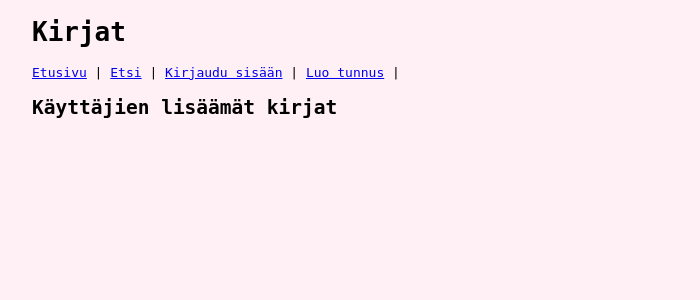
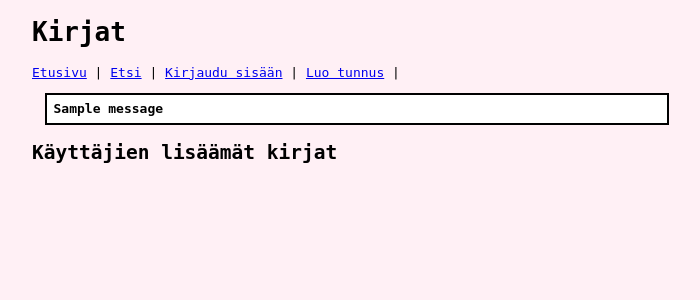
Before and after one commit to rantanenmartta/books, a Flask app: page / in a window 1280 px wide. Shown: the top 300 px of the page, without its empty margins (283-983 px from the left). Run offline with Flask 3, Linux system fonts and the light colour scheme; one stand-in notice (Sample message) is shown; data that the repository does not hold is empty.

Commit message:
Improve display of error messages

```diff
--- a/app.py
+++ b/app.py
@@ -2,7 +2,7 @@ import secrets
 import sqlite3
 import re
 from flask import Flask
-from flask import abort, redirect, render_template, request, session, make_response
+from flask import abort, flash, redirect, render_template, request, session, make_response
 import config
 import items
 import users
@@ -278,14 +278,16 @@ def add_image():
     elif request.method == "POST":
         check_csrf()
         file = request.files["image"]
+        user_id = session["user_id"]
         if not file.filename.endswith(".jpg"):
-            return "VIRHE: väärä tiedostomuoto"
+            flash("VIRHE: väärä tiedostomuoto")
+            return redirect("/user/" + str(user_id))
 
         image = file.read()
         if len(image) > 100 * 1024:
-            return "VIRHE: liian suuri kuva"
+            flash("VIRHE: liian suuri kuva")
+            return redirect("/user/" + str(user_id))
 
-        user_id = session["user_id"]
         users.update_image(user_id, image)
         return redirect("/user/" + str(user_id))
 
@@ -302,21 +304,22 @@ def show_image(user_id):
 @app.route("/register")
 def register():
     return render_template("register.html")
-
 @app.route("/create", methods=["POST"])
 def create():
     username = request.form["username"]
     password1 = request.form["password1"]
     password2 = request.form["password2"]
     if password1 != password2:
-        return "VIRHE: salasanat eivät ole samat"
+        flash("VIRHE: salasanat eivät ole samat")
+        return redirect("/register")
 
     try:
         users.create_user(username, password1)
     except sqlite3.IntegrityError:
-        return "VIRHE: Tunnus on jo varattu"
+        flash("VIRHE: tunnus on jo varattu")
+        return redirect("/register")
 
-    return "Tunnus luotu"
+    return redirect("/login")
 
 @app.route("/login", methods=["GET", "POST"])
 def login():
@@ -333,7 +336,9 @@ def login():
             session["username"] = username
             session["csrf_token"] = secrets.token_hex(16)
             return redirect("/")
-        return "VIRHE: väärä tunnus tai salasana"
+        else:
+            flash("VIRHE: väärä tunnus tai salasana")
+            return redirect("/login")
 
 @app.route("/logout")
 def logout():
--- a/static/main.css
+++ b/static/main.css
@@ -10,3 +10,11 @@ body {
   margin: 1em;
   padding: 0.2em 0.5em;
 }
+
+.info {
+  border: 2px solid black;
+  margin: 1em;
+  padding: 0.5em;
+  background-color: white;
+  color: black;
+}
--- a/templates/edit_item.html
+++ b/templates/edit_item.html
@@ -16,7 +16,7 @@
    </p>
    <p>
      Julkaisuvuosi: <br />
-     <input type="text" name="pub_year" value="{{ item.pub_year }}" pattern="[1-9][0-9]{0,4}" />
+     <input type="text" name="pub_year" maxlength="4" value="{{ item.pub_year }}" pattern="[1-9][0-9]{0,4}" />
    </p>
    <p>
      Kuvaus: <br />
--- a/templates/layout.html
+++ b/templates/layout.html
@@ -27,6 +27,11 @@
   {% endif %}
   </p>
 
+  {% for message in get_flashed_messages() %}
+  <div class="info">
+    <b>{{ message }}</b>
+  </div>
+  {% endfor %}
 
   {% block content %}{% endblock %}
 
--- a/templates/register.html
+++ b/templates/register.html
@@ -7,7 +7,7 @@
 <form action="/create" method="post">
   <p>
     Tunnus: <br />
-    <input type="text" name="username" />
+    <input type="text" name="username"/>
   </p>
   <p>
     Salasana: <br />
```
